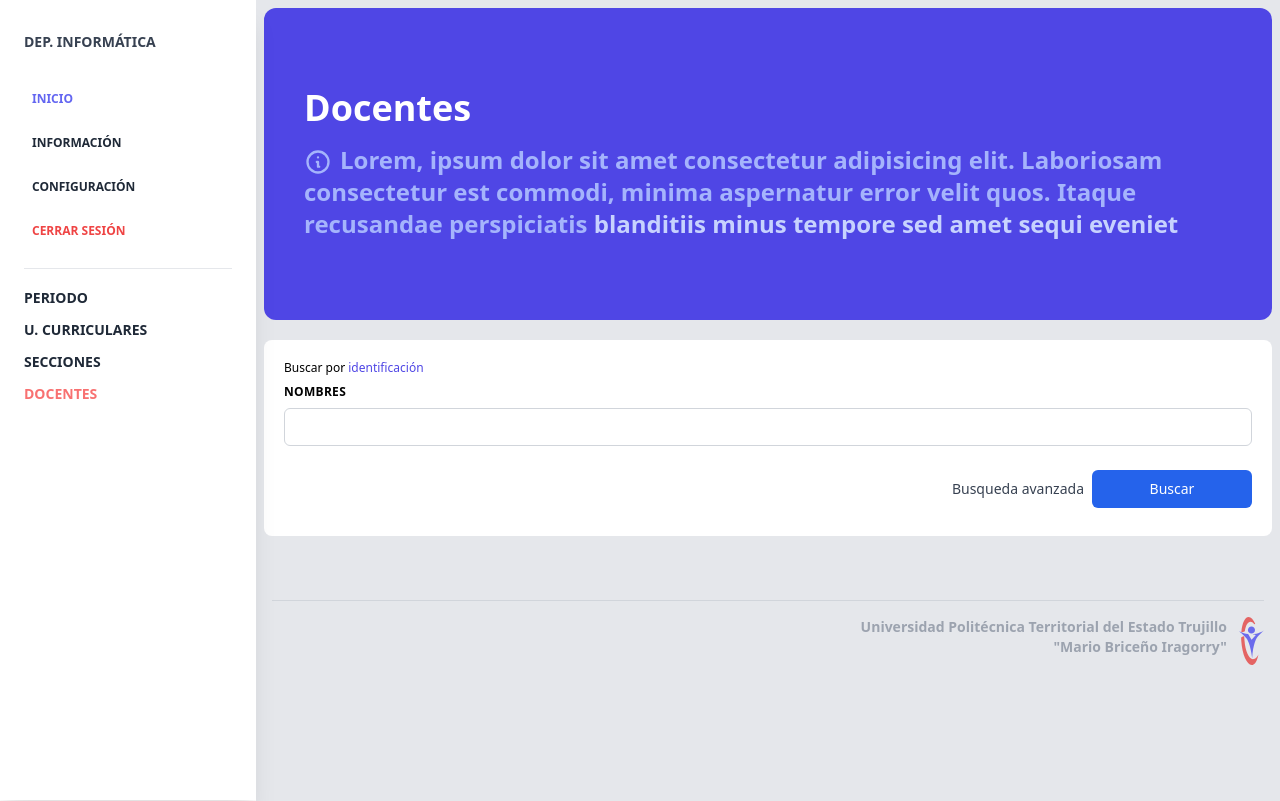
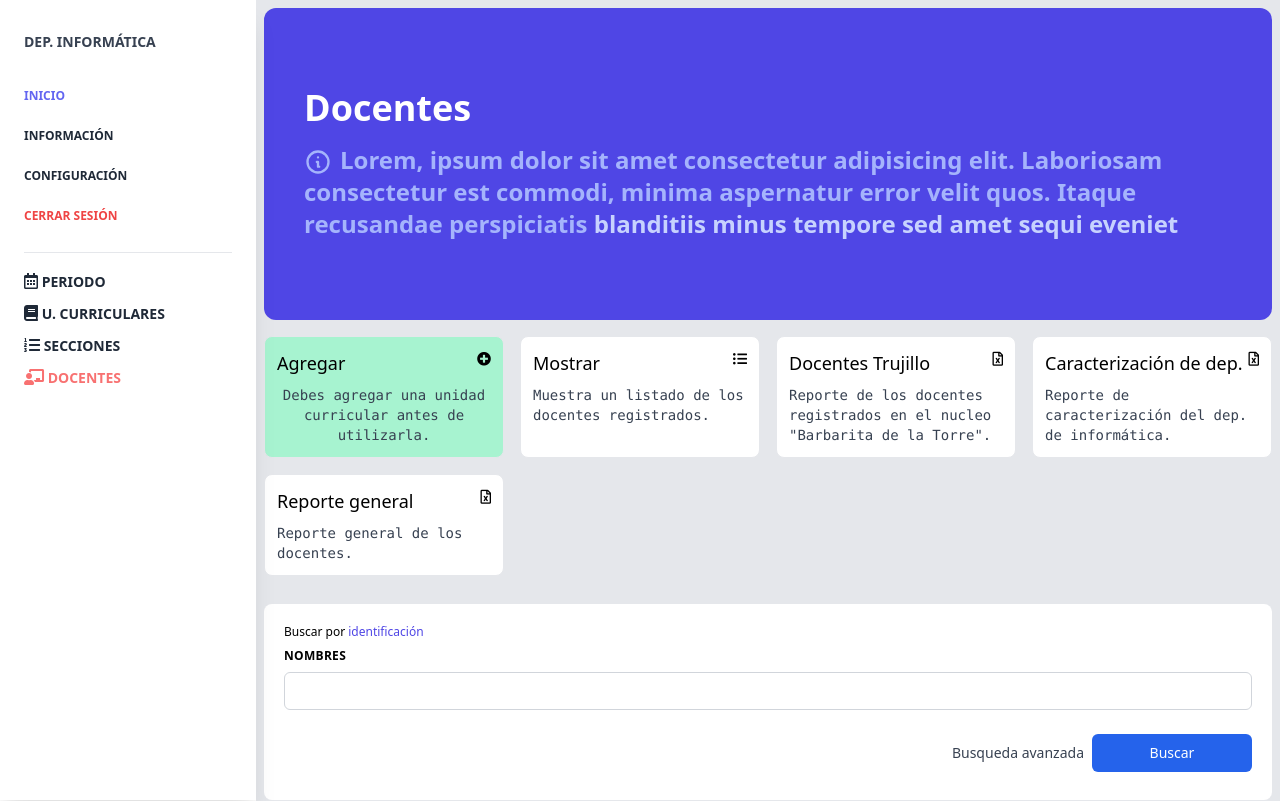
Before and after one commit to JhormaMalave/upttmbi-app, a React (Create React App) app: page /department/teachers in a window 1280 px wide. Shown: the top 801 px of the page. Built offline with nearby package versions, Linux system fonts and the light colour scheme; sample sign-in values are in the browser's storage.

Commit message:
Adds icons to sidebar

```diff
--- a/public/index.html
+++ b/public/index.html
@@ -25,6 +25,9 @@
       Learn how to configure a non-root public URL by running `npm run build`.
     -->
     <title>React App</title>
+
+    <link rel="stylesheet" href="https://pro.fontawesome.com/releases/v5.10.0/css/all.css" integrity="sha384-AYmEC3Yw5cVb3ZcuHtOA93w35dYTsvhLPVnYs9eStHfGJvOvKxVfELGroGkvsg+p" crossorigin="anonymous"/>
+
   </head>
   <body>
     <noscript>You need to enable JavaScript to run this app.</noscript>
--- a/src/components/department/Sidebar.js
+++ b/src/components/department/Sidebar.js
@@ -81,7 +81,7 @@ const Sidebar = React.memo(() => {
                   className="text-indigo-500 hover:text-indigo-600 text-xs uppercase py-3 font-bold block"
                   to="/department/home"
                 >
-                  <i className="fas fa-tv opacity-75 mr-2 text-sm"></i> Inicio
+                  Inicio
                 </Link>
               </li>
 
@@ -90,7 +90,7 @@ const Sidebar = React.memo(() => {
                   className="text-gray-800 hover:text-gray-600 text-xs uppercase py-3 font-bold block"
                   to="/"
                 >
-                  <i className="fas fa-newspaper text-gray-500 mr-2 text-sm"></i> Información
+                  Información
                 </Link>
               </li>
 
@@ -99,7 +99,7 @@ const Sidebar = React.memo(() => {
                   className="text-gray-800 hover:text-gray-600 text-xs uppercase py-3 font-bold block"
                   to="/"
                 >
-                  <i className="fas fa-user-circle text-gray-500 mr-2 text-sm"></i> Configuración
+                  Configuración
                 </Link>
               </li>
               <li className="items-center">
@@ -107,7 +107,7 @@ const Sidebar = React.memo(() => {
                   className="text-red-500 hover:text-red-600 text-xs uppercase py-3 font-bold block"
                   onClick={handleLogout}
                 >
-                  <i className="fas fa-user-circle text-gray-500 mr-2 text-sm"></i> Cerrar Sesión
+                  Cerrar Sesión
                 </button>
               </li>
             </ul>
@@ -120,7 +120,7 @@ const Sidebar = React.memo(() => {
                 className="text-gray-800 hover:text-gray-600 text-sm uppercase block mb-2 no-underline font-semibold"
                 to="/department/periods"
               >
-                <i className="fas fa-paint-brush text-gray-500 text-base"></i> Periodo
+                <i class="far fa-calendar-alt text-base"></i> Periodo
               </NavLink>
             </div>
             <div>
@@ -129,7 +129,7 @@ const Sidebar = React.memo(() => {
                 className="text-gray-800 hover:text-gray-600 text-sm uppercase block mb-2 no-underline font-semibold"
                 to="/department/subjects"
               >
-                <i className="fas fa-paint-brush text-gray-500 text-base"></i> U. Curriculares
+                <i class="fas fa-book text-base"></i> U. Curriculares
               </NavLink>
             </div>
             <div>
@@ -138,7 +138,7 @@ const Sidebar = React.memo(() => {
                 className="text-gray-800 hover:text-gray-600 text-sm uppercase block mb-2 no-underline font-semibold"
                 to="/department/sections"
               >
-                <i className="fas fa-paint-brush text-gray-500 text-base"></i> Secciones
+                <i class="fas fa-list-ol text-base"></i> Secciones
               </NavLink>
             </div>
             <div>
@@ -147,7 +147,7 @@ const Sidebar = React.memo(() => {
                 className="text-gray-800 hover:text-gray-600 text-sm uppercase block mb-4 no-underline font-semibold"
                 to="/department/teachers"
               >
-                <i className="fas fa-paint-brush text-gray-500 text-base"></i> Docentes
+                <i class="fas fa-chalkboard-teacher text-base"></i> Docentes
               </NavLink>
             </div>
           </div>
--- /dev/null
+++ b/src/components/department/teachers/TeachersOptions.js
@@ -0,0 +1,76 @@
+import React from 'react';
+
+const TeachersOptions = React.memo(() => {
+
+  return (
+    <div className="container mx-auto">
+    <div className="grid grid-cols-1 sm:grid-cols-2 md:grid-cols-3 lg:grid-cols-4">
+      <button
+        className="card m-2 cursor-pointer bg-green-200 border rounded-lg hover:shadow-md hover:border-opacity-0 transform hover:-translate-y-1 transition-all duration-200"
+      >
+        <div className="m-3">
+          <div className="flex flex-row justify-between">
+            <h2 className="text-lg mb-2">Agregar </h2>
+            <i class="fas fa-plus-circle text-sm"></i>
+          </div>
+          <p className="font-light font-mono text-sm text-gray-700 hover:text-gray-900 transition-all duration-200">Debes agregar una unidad curricular antes de utilizarla.</p>
+        </div>
+      </button>
+      <div
+        className={`card m-2 cursor-pointer bg-white border rounded-lg hover:shadow-md hover:border-opacity-0 transform hover:-translate-y-1 transition-all duration-200
+
+        `}
+      >
+        <div className="m-3">
+          <div className="flex flex-row justify-between">
+            <h2 className="text-lg mb-2">Mostrar </h2>
+            <i class="fas fa-list-ul text-sm"></i>
+          </div>
+        <p className="font-light font-mono text-sm text-gray-700 hover:text-gray-900 transition-all duration-200">Muestra un listado de los docentes registrados.</p>
+        </div>
+      </div>
+      <div
+        className={`card m-2 cursor-pointer bg-white border rounded-lg hover:shadow-md hover:border-opacity-0 transform hover:-translate-y-1 transition-all duration-200
+
+        `}
+      >
+        <div className="m-3">
+          <div className="flex flex-row justify-between">
+            <h2 className="text-lg mb-2">Docentes Trujillo </h2>
+            <i class="far fa-file-excel text-sm"></i>
+          </div>
+          <p className="font-light font-mono text-sm text-gray-700 hover:text-gray-900 transition-all duration-200">Reporte de los docentes registrados en el nucleo "Barbarita de la Torre".</p>
+        </div>
+      </div>
+      <div
+        className={`card m-2 cursor-pointer bg-white border rounded-lg hover:shadow-md hover:border-opacity-0 transform hover:-translate-y-1 transition-all duration-200
+
+        `}
+      >
+        <div className="m-3">
+          <div className="flex flex-row justify-between">
+            <h2 className="text-lg mb-2">Caracterización de dep.</h2>
+            <i class="far fa-file-excel text-sm"></i>
+          </div>
+          <p className="font-light font-mono text-sm text-gray-700 hover:text-gray-900 transition-all duration-200">Reporte de caracterización del dep. de informática.</p>
+        </div>
+      </div>
+      <div
+        className={`card m-2 cursor-pointer bg-white border rounded-lg hover:shadow-md hover:border-opacity-0 transform hover:-translate-y-1 transition-all duration-200
+
+        `}
+      >
+        <div className="m-3">
+          <div className="flex flex-row justify-between">
+            <h2 className="text-lg mb-2">Reporte general</h2>
+            <i class="far fa-file-excel text-sm"></i>
+          </div>
+          <p className="font-light font-mono text-sm text-gray-700 hover:text-gray-900 transition-all duration-200">Reporte general de los docentes.</p>
+        </div>
+      </div>
+    </div>
+  </div>
+  );
+});
+
+export default TeachersOptions;
--- a/src/screens/department/teachers/TeachersScreen.js
+++ b/src/screens/department/teachers/TeachersScreen.js
@@ -1,5 +1,7 @@
 import React from 'react';
 import TeachersFilter from '../../../components/department/teachers/TeachersFilter';
+import TeachersOptions from '../../../components/department/teachers/TeachersOptions';
+
 //import TeachersTable from '../../../components/department/teachers/TeachersTable';
 
 const TeachersScreen = () => {
@@ -15,7 +17,7 @@ const TeachersScreen = () => {
           Lorem, ipsum dolor sit amet consectetur adipisicing elit. Laboriosam consectetur est commodi, minima aspernatur error velit quos. Itaque recusandae perspiciatis <strong className="text-indigo-200">blanditiis minus tempore sed amet sequi eveniet </strong></h2>
         </div>
       </div>
-
+      <TeachersOptions />
       <TeachersFilter />
 
     </>
```
